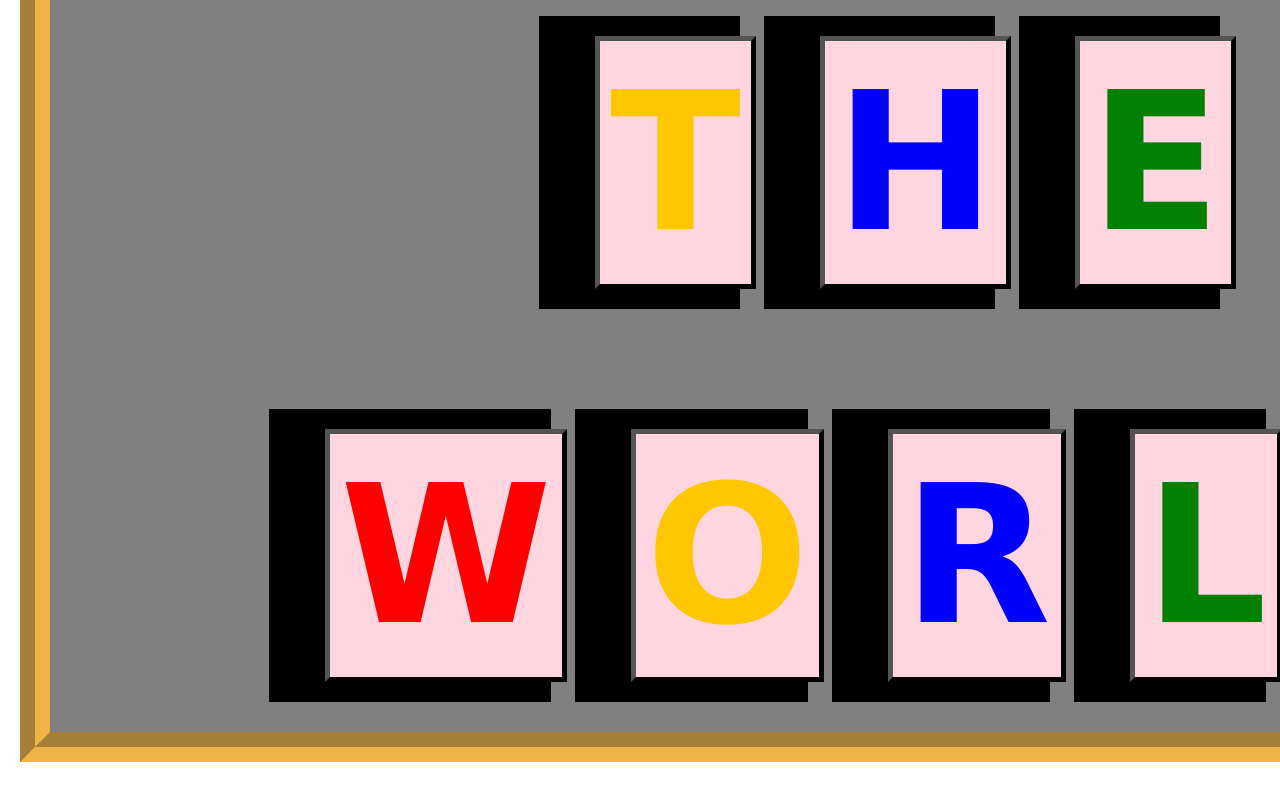
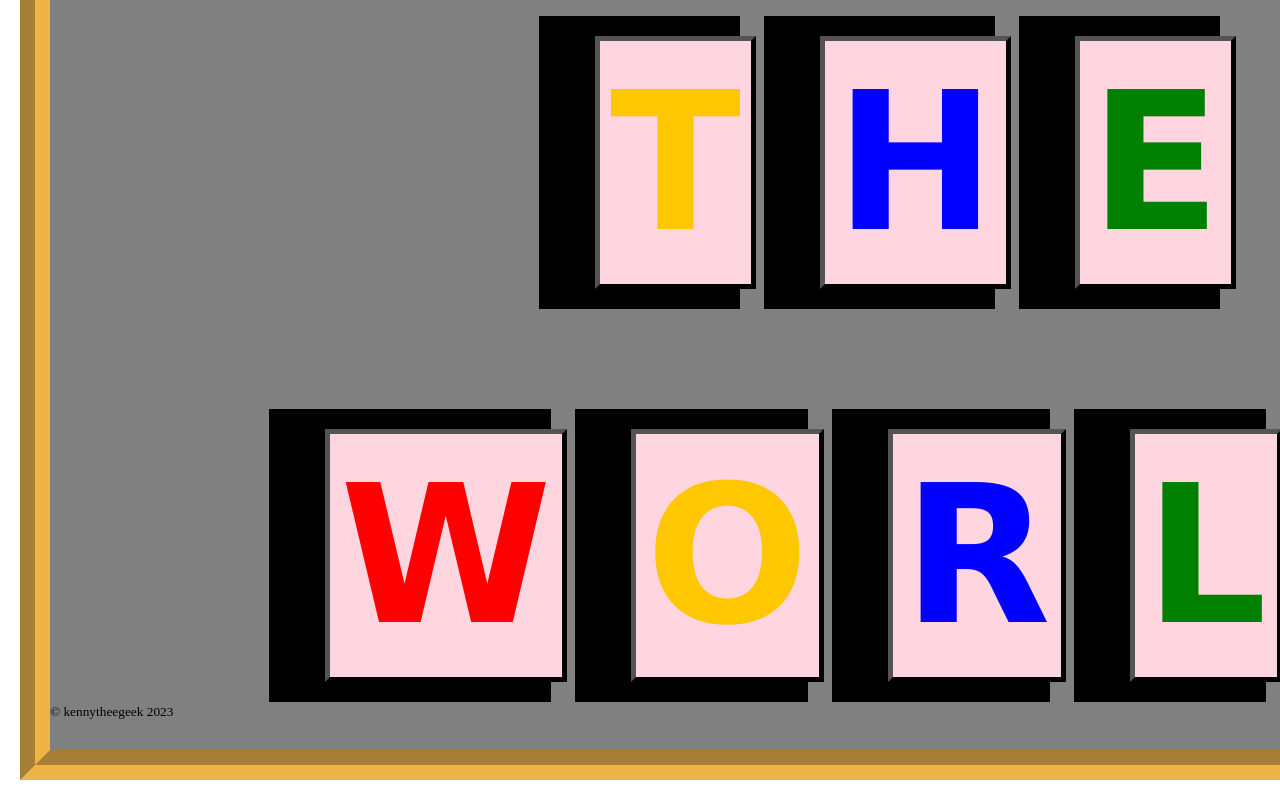
Before and after one commit to Kennytheegeek/Wall-art-github.io, a plain HTML site: page index.htm in a window 1280 px wide. Shown: the part 1245-2045 px from the top of the page. Drawn offline with Linux system fonts and the light colour scheme.

Commit message:
index.htm

```diff
--- a/index.htm
+++ b/index.htm
@@ -38,5 +38,6 @@
             <div class="box3">D</div>
         </div>
     </div>
+        <footer><small>&copy; kennytheegeek 2023</small></footer>
 </body>
 </html>
```
